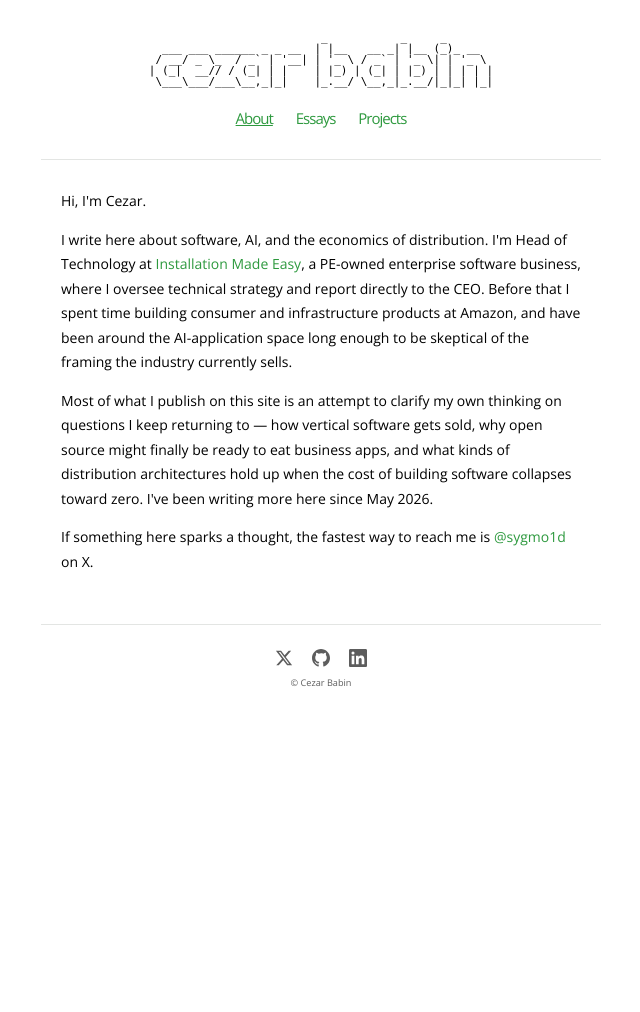
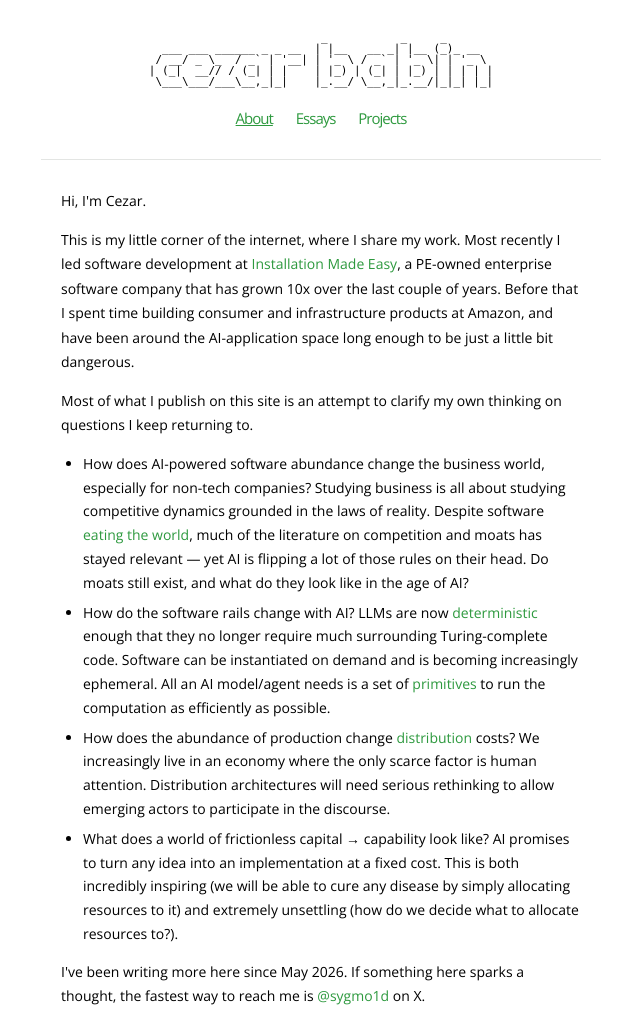
Before and after one commit to nibab/cezarbabin, a plain HTML site: page about.html in a window 1280 px wide. Shown: the top 1012 px of the page, without its empty margins (319-959 px from the left). Before the commit the page ends 800 px from the top, so only its background shows below. Drawn offline with nearby package versions, Linux system fonts and the light colour scheme; a script that the page names is missing.

Commit message:
About: lighter copy edit + four contextual links
Verb fixes ('I was led' → 'I led'; 'had stayed' → 'has stayed'),
small flow nudges (active voice, 'increasingly' for 'more and more',
removed 'in order to'). Content unchanged.

Four contextual links added in the bulleted questions:
- 'eating the world' → Andreessen's 'Why Software Is Eating the World' (a16z)
- 'deterministic' → Thinking Machines, 'Defeating Nondeterminism in LLM Inference'
- 'primitives' → exe.dev
- 'distribution' → Eric Seufert's 'The Prosperous Society, Part 1: The Primacy of Distribution'

```diff
--- a/about.html
+++ b/about.html
@@ -33,25 +33,57 @@
     <main class="content prose">
       <p>Hi, I'm Cezar.</p>
       <p>
-        I write here about software, AI, and the economics of distribution.
-        I'm Head of Technology at
+        This is my little corner of the internet, where I share my work.
+        Most recently I led software development at
         <a href="https://installationmadeeasy.com" target="_blank" rel="noopener">Installation Made Easy</a>,
-        a PE-owned enterprise software business, where I oversee technical
-        strategy and report directly to the CEO. Before that I spent time
-        building consumer and infrastructure products at Amazon, and have
-        been around the AI-application space long enough to be skeptical
-        of the framing the industry currently sells.
+        a PE-owned enterprise software company that has grown 10x over the
+        last couple of years. Before that I spent time building consumer and
+        infrastructure products at Amazon, and have been around the
+        AI-application space long enough to be just a little bit dangerous.
       </p>
       <p>
         Most of what I publish on this site is an attempt to clarify my own
-        thinking on questions I keep returning to — how vertical software gets
-        sold, why open source might finally be ready to eat business apps, and
-        what kinds of distribution architectures hold up when the cost of
-        building software collapses toward zero. I've been writing more here
-        since May 2026.
+        thinking on questions I keep returning to.
       </p>
+      <ul>
+        <li>
+          How does AI-powered software abundance change the business world,
+          especially for non-tech companies? Studying business is all about
+          studying competitive dynamics grounded in the laws of reality.
+          Despite software
+          <a href="https://a16z.com/why-software-is-eating-the-world/" target="_blank" rel="noopener">eating the world</a>,
+          much of the literature on competition and moats has stayed relevant
+          — yet AI is flipping a lot of those rules on their head. Do moats
+          still exist, and what do they look like in the age of AI?
+        </li>
+        <li>
+          How do the software rails change with AI? LLMs are now
+          <a href="https://thinkingmachines.ai/blog/defeating-nondeterminism-in-llm-inference/" target="_blank" rel="noopener">deterministic</a>
+          enough that they no longer require much surrounding Turing-complete
+          code. Software can be instantiated on demand and is becoming
+          increasingly ephemeral. All an AI model/agent needs is a set of
+          <a href="https://exe.dev/" target="_blank" rel="noopener">primitives</a>
+          to run the computation as efficiently as possible.
+        </li>
+        <li>
+          How does the abundance of production change
+          <a href="https://mobiledevmemo.com/the-prosperous-society-part-1-the-primacy-of-distribution/" target="_blank" rel="noopener">distribution</a>
+          costs? We increasingly live in an economy where the only scarce
+          factor is human attention. Distribution architectures will need
+          serious rethinking to allow emerging actors to participate in the
+          discourse.
+        </li>
+        <li>
+          What does a world of frictionless capital → capability look like?
+          AI promises to turn any idea into an implementation at a fixed cost.
+          This is both incredibly inspiring (we will be able to cure any
+          disease by simply allocating resources to it) and extremely
+          unsettling (how do we decide what to allocate resources to?).
+        </li>
+      </ul>
       <p>
-        If something here sparks a thought, the fastest way to reach me is
+        I've been writing more here since May 2026. If something here sparks
+        a thought, the fastest way to reach me is
         <a href="https://x.com/sygmo1d" target="_blank" rel="noopener">@sygmo1d</a> on X.
       </p>
     </main>
```
